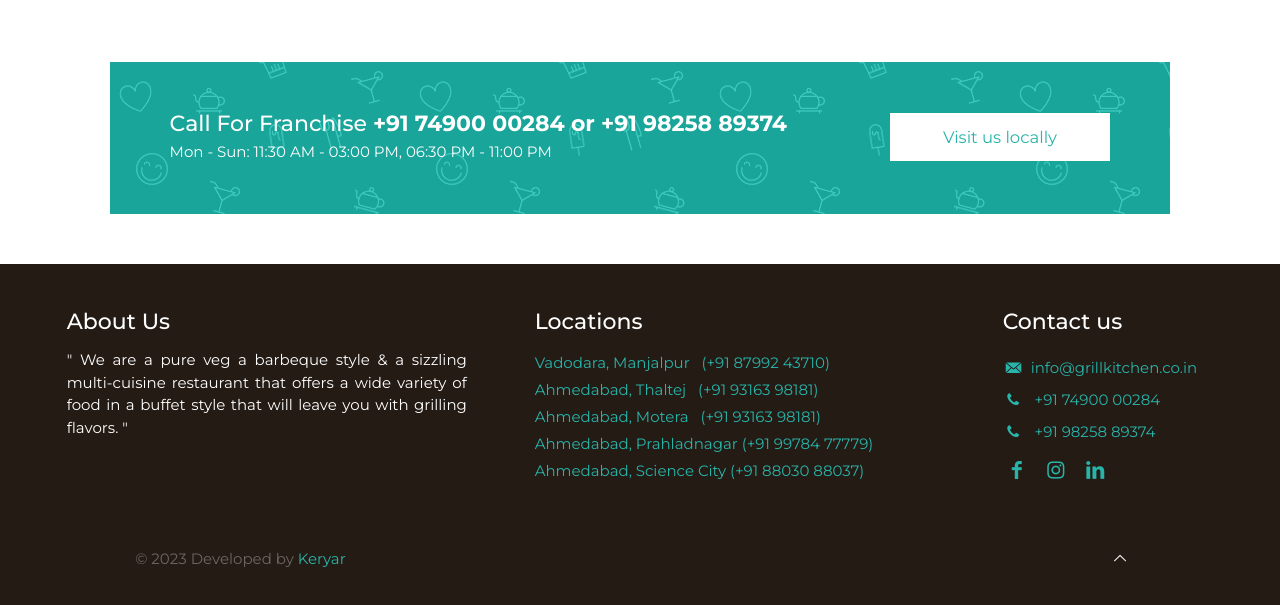
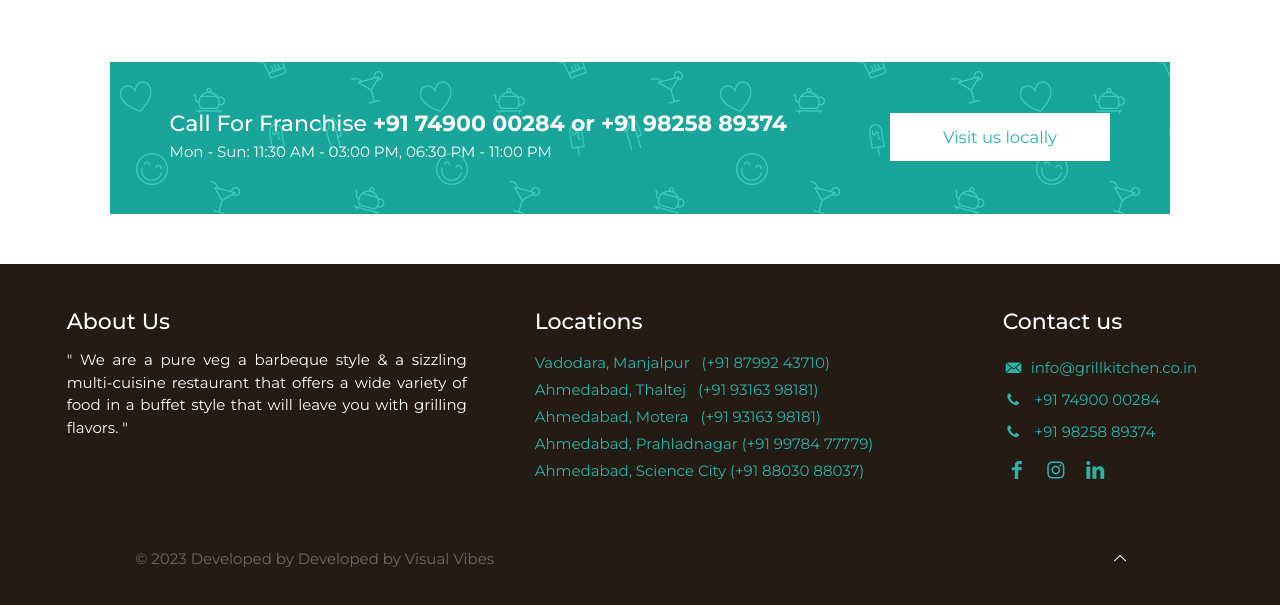
Before and after one commit to sarju-kachhiya/Grill-Kitchen, a plain HTML site: page index.html in a window 1280 px wide. Shown: the part 2979-3584 px from the top of the page. Drawn offline with nearby package versions, Linux system fonts and the light colour scheme; a web font is replaced by a local one.

Commit message:
Update index.html

```diff
--- a/index.html
+++ b/index.html
@@ -877,8 +877,7 @@
                                     style="font-size: 70% !important;"></i></a>
                             <div class="copyright">
                                 &copy;
-                                2023 Developed by <a target="_blank" rel="nofollow"
-                                    href="https://keryar.com/">Keryar</a>
+                                2023 Developed by Developed by Visual Vibes
                             </div>
                         </div>
                     </div>
```
